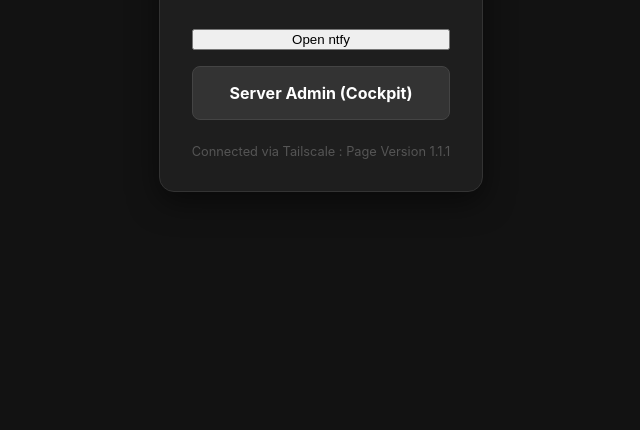
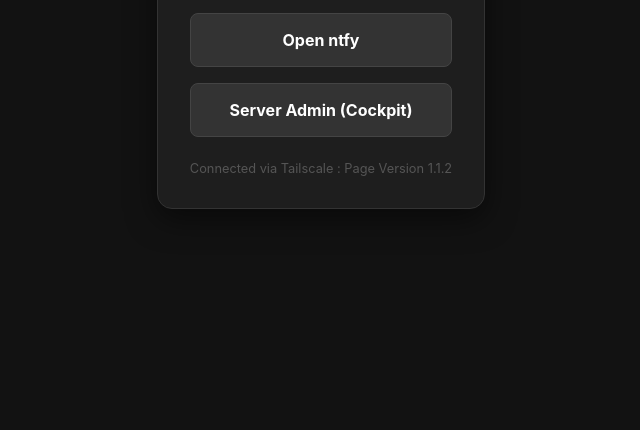
Before and after one commit to saloraxz/vaio, a plain HTML site: page www/index.html in a window 1280 px wide. Shown: the part 370-800 px from the top of the page, without its empty margins (319-959 px from the left). Drawn offline with Linux system fonts and the light colour scheme.

Commit message:
upate javascripts

```diff
--- a/www/index.html
+++ b/www/index.html
@@ -38,6 +38,9 @@
             font-weight: bold;
             transition: background 0.3s, transform 0.2s;
             border: 1px solid #444;
+            display: inline-block; /* Added for alignment */
+            cursor: pointer;       /* Added for the hand icon */
+            font-size: 1rem;       /* Added to match button text size */
         }
         .button:hover {
             background: #00ffa3;
@@ -57,27 +60,27 @@
         <p>Tailscale Home Server</p>
 
         <div class="links">
-            <button onclick="smartRedirect()" class="your-button-class">
+            <a href="#" onclick="smartRedirect(); return false;" class="button">
                 Open ntfy
-            </button>
+            </a>
 
             <script>
                 function smartRedirect() {
+                    const btn = event.target;
+                    const originalText = btn.innerText;
+                    btn.innerText = "Checking connection...";
+
                     const privateUrl = "https://fedoralap.tail055b0e.ts.net:8080";
                     const publicUrl  = "https://fedoralap.tail055b0e.ts.net:8443";
 
-                // Create a 'controller' to cancel the request if it takes too long
                     const controller = new AbortController();
-                const timeoutId = setTimeout(() => controller.abort(), 3000); // 3 second limit
+                    const timeoutId = setTimeout(() => controller.abort(), 1500); // Shorter 1.5s is usually better for UX
 
-                // Try to 'fetch' the private port
                     fetch(privateUrl, { mode: 'no-cors', signal: controller.signal })
                         .then(() => {
-                        // If it responds at all, you are on Tailscale
                             window.location.href = privateUrl;
                         })
                         .catch(() => {
-                        // If it fails or times out, you are likely on the public web
                             window.location.href = publicUrl;
                         });
                 }
@@ -87,7 +90,7 @@
         </div>
 
         <div class="status">
-            Connected via Tailscale : Page Version 1.1.1
+            Connected via Tailscale : Page Version 1.1.2
         </div>
     </div>
 </body>
```
Lines whose indentation alone changed are shown as unchanged.
